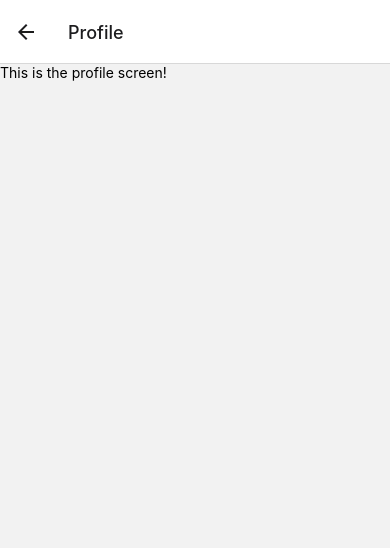
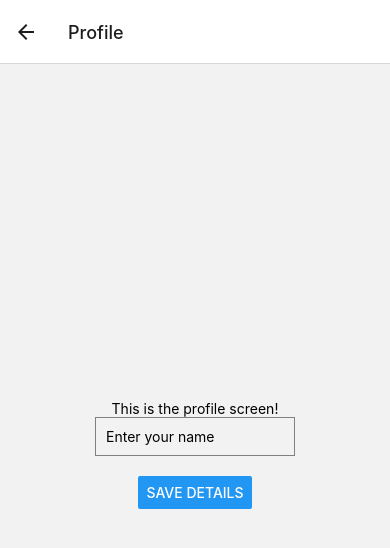
Before and after one commit to skub01/roadtripper, a React Native app: screen /Profile in a window 390 px wide. Shown: the top 548 px of the page. Built offline with nearby package versions, Linux system fonts and the light colour scheme.

Commit message:
add input to profile screen

```diff
--- a/app/screens/ProfileScreen.js
+++ b/app/screens/ProfileScreen.js
@@ -1,16 +1,44 @@
-import { View, Text, StyleSheet } from 'react-native';
+import React, { useState } from 'react';
+import { View, Text, TextInput, Button, StyleSheet } from 'react-native';
 
 const Profile = () => {
-    return (
-        <View>
-            <Text>This is the profile screen!</Text>
-        </View>
-    )
-}
+  const [name, setName] = useState(''); // State to hold the user's name
+
+  const saveDetails = () => {
+    // Implement your logic to save the user's details (e.g., to a database)
+    // You can use the 'name' state value to save the user's name
+    console.log(`Saving user details: Name - ${name}`);
+  };
+
+  return (
+    <View style={styles.container}>
+      <Text>This is the profile screen!</Text>
+
+      <TextInput
+        placeholder="Enter your name"
+        value={name}
+        onChangeText={(text) => setName(text)}
+        style={styles.input}
+      />
+
+      <Button title="Save Details" onPress={saveDetails} />
+    </View>
+  );
+};
 
 const styles = StyleSheet.create({
-    background: {
-        flex: 1
-    }
-})
+  container: {
+    flex: 1,
+    alignItems: 'center',
+    justifyContent: 'center',
+  },
+  input: {
+    borderWidth: 1,
+    borderColor: 'gray',
+    padding: 10,
+    width: 200,
+    marginBottom: 20,
+  },
+});
+
 export default Profile;
```
